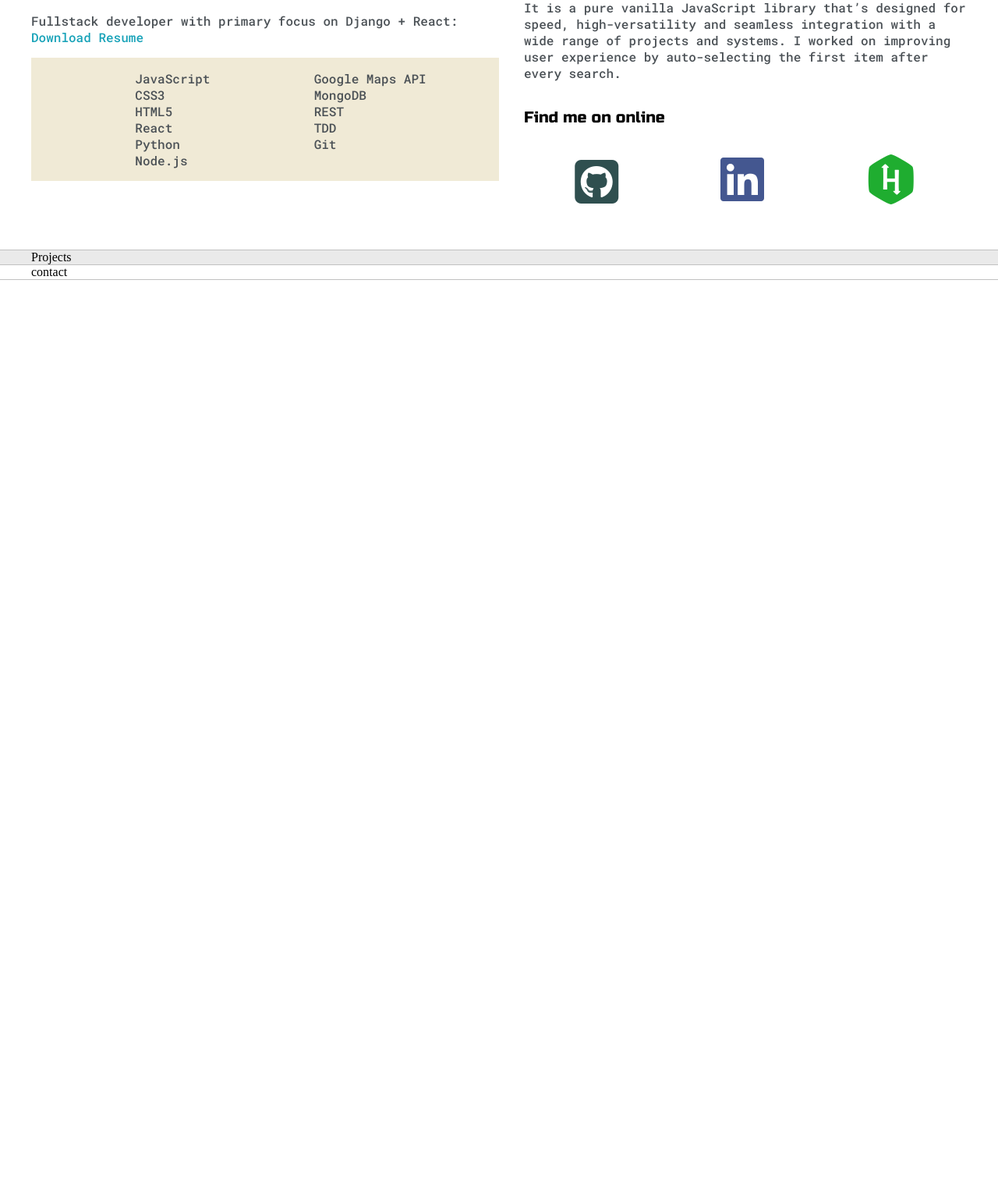
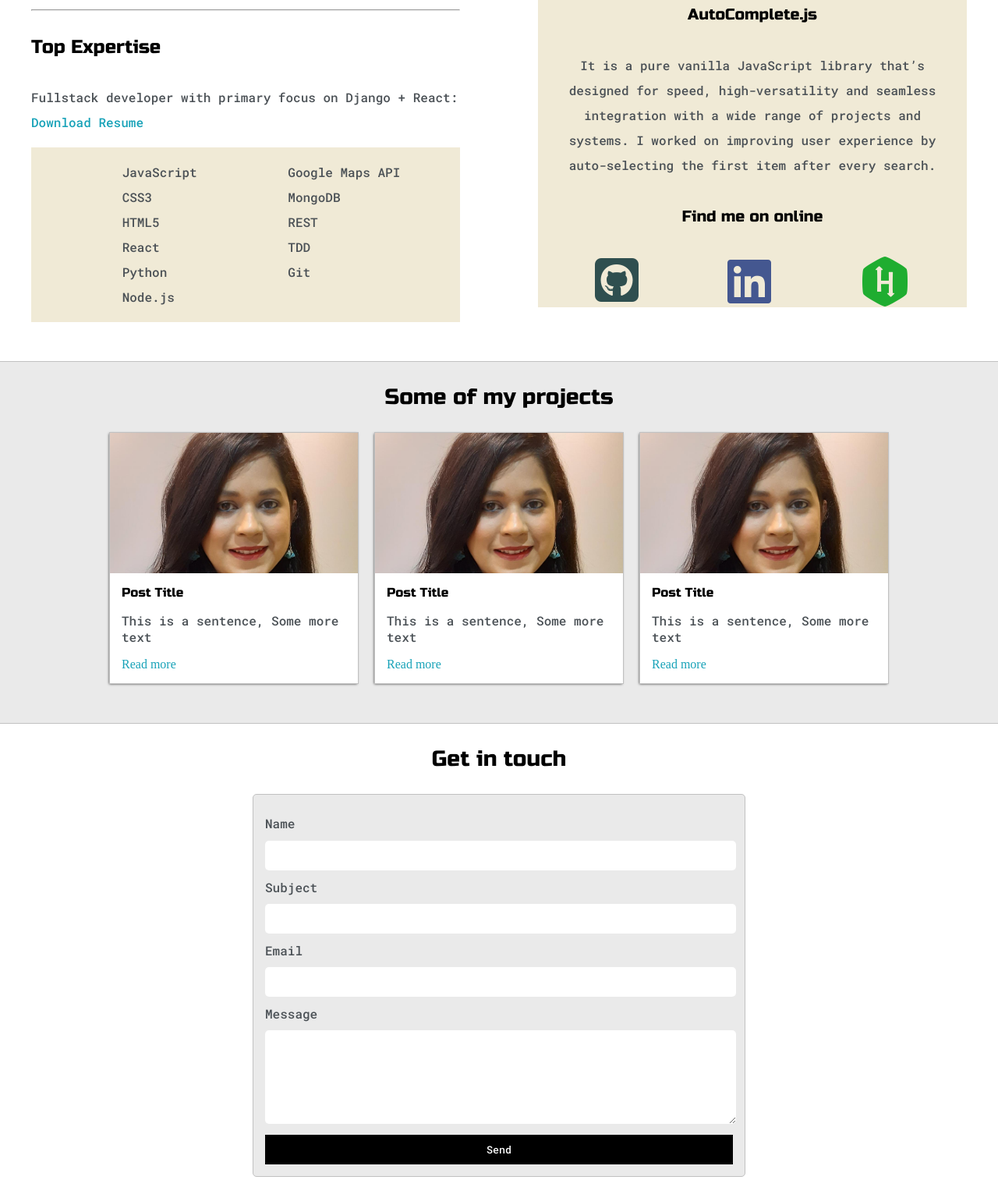
Before and after one commit to sabina-rohman/portfolio, a plain HTML site: page index.html in a window 1280 px wide. Shown: the part 989-2502 px from the top of the page at 78% size. Before the commit the page ends 1348 px from the top, so only its background shows below. Drawn offline with Linux system fonts and the light colour scheme.

Commit message:
UI Theme toggle

```diff
--- /dev/null
+++ b/blue.css
@@ -0,0 +1,15 @@
+:root{
+    --mainColor: #152020;
+    --secondaryColor: #192734;
+
+    --borderColor:#164056;
+
+    --mainText: #fff;
+    --secondaryText: #eeeeee;
+
+    --themeDotBorder: #fff;
+    --previewBg: rgb(25, 39, 52, 0.8);
+    --previewShadow: #111921;
+
+    --buttonnColor: #17a2b8;
+}
--- a/default.css
+++ b/default.css
@@ -10,11 +10,17 @@
     --themeDotBorder: #24292e;
     --previewBg: rgb(251, 249, 243, 0.8);
     --previewShadow: #f0ead6;
+
+    --buttonnColor: black;
 }
 
 html, body{
    padding: 0;
    margin: 0;
+}
+
+body *{
+    transition: 0.3s;
 }
 
 h1, h2, h3, h4, h5, h6, strong{
@@ -95,6 +101,10 @@ h6 {font-size: 16px;}
     justify-content: space-between;
     align-items: center;
     background-color: var(--mainColor);
+}
+
+#navigation a{
+    color: var(--mainText);
 }
 
 .dots-wrapper{
@@ -191,7 +201,7 @@ h6 {font-size: 16px;}
 }
 
 #purple-mode{
-    background-color: #7E4C74;
+    background-color: #d790c9;
 }
 
 #settings-note{
@@ -264,15 +274,24 @@ h6 {font-size: 16px;}
     grid-template-columns: repeat(auto-fit, minmax(320px, 1fr));
     padding-top: 50px;
     padding-bottom: 50px;
+    line-height: 2em;
+    gap:100px;
 }
 
 .social-links{
-    display: flex;
-    justify-content: end;
+    /* display: flex;
+    margin-left: 2em;  */
+    display: grid;
     align-content: center;
-    margin-left: 2em;
+    text-align: center;
 }
 
+#expe{
+    background-color: var(--previewShadow);
+    padding-left: 1em;
+    padding-right: 1em;
+    line-height: 2em;;
+}
 /* SOCIAL ICONS  ENDS*/
 #social-icons {
     display: flex;
@@ -288,6 +307,7 @@ h6 {font-size: 16px;}
     font-size: 4em;
     color: darkslategray;
   }
+
 
   #linkedin-icon {
     /* position: fixed; */
@@ -307,6 +327,82 @@ h6 {font-size: 16px;}
     color: #1fad30;
   }
 /* SOCIAL ICONS  ENDS*/
+
+.post-wrapper{
+    display: grid;
+    grid-template-columns: repeat(auto-fit, 320px);
+    gap: 20px;
+    justify-content: center;
+    padding-bottom: 50px;
+}
+
+.post{
+    border: 1px solid var(--borderColor);
+    -webkit-box-shadow: -1px 1px 3px -1px rgba(0,0,0,0.75);
+    -moz-box-shadow: -1px 1px 3px -1px rgba(0,0,0,0.75);
+    box-shadow: -1px 1px 3px -1px rgba(0,0,0,0.75);
+}
+
+.thumbnail{
+    width: 100%;
+    height: 180px;
+    display: block;
+    object-fit: cover;
+}
+
+.post-preview{
+    background-color: #fff;
+    padding: 15px;
+}
+
+.post-title{
+    color: black;
+    margin: 0;
+}
+
+.post-intro{
+    color: #4b5156;
+    font-size: 16px;
+}
+
+#contact-form{
+    display: block;
+    max-width: 600px;
+    margin: 0 auto;
+    border: 1px solid var(--borderColor);
+    padding: 15px;
+    border-radius: 5px;
+    background-color: var(--mainColor);
+    margin-bottom: 50px;
+}
+
+#contact-form label{
+    line-height: 2.7em;
+}
+
+#contact-form textarea{
+    min-height: 100px;
+    font-size: 14px;
+}
+
+.input-field{
+    width: 100%;
+    padding-top: 10px;
+    padding-bottom: 10px;
+    background-color: var(--secondaryColor);
+    border-radius: 5px;
+    border: none;
+}
+
+#submit-btn{
+    margin-top: 10px;
+    width: 100%;
+    padding-top: 10px;
+    padding-bottom: 10px;
+    color: #fff;
+    background-color: var(--buttonnColor);
+    border: none;
+}
 
 @media screen and (max-width: 1200px){
     .main-container{
--- /dev/null
+++ b/green.css
@@ -0,0 +1,15 @@
+:root{
+    --mainColor: #606B56;
+    --secondaryColor: #515a48;
+
+    --borderColor:#161914;
+
+    --mainText: #fff;
+    --secondaryText: #eeeeee;
+
+    --themeDotBorder: #fff;
+    --previewBg: rgb(81, 90, 72, 0.8);
+    --previewShadow: #2a2f25;
+
+    --buttonnColor: #669966;
+}
--- a/index.html
+++ b/index.html
@@ -10,7 +10,11 @@
     <link href="https://fonts.googleapis.com/css2?family=Roboto+Mono:wght@500&family=Russo+One&display=swap" rel="stylesheet">
     <!-- Font Awesome -->
     <script src="https://kit.fontawesome.com/c2ac0bd41e.js"></script>
+
+    <!-- Custom CSS -->
     <link rel="stylesheet" href="default.css">
+    <link id="theme-style" rel="stylesheet" href="">
+
 </head>
 <body>
 
@@ -38,10 +42,10 @@
                     <h5 style="text-align: center;line-height: 0;">Personalize Theme</h5>
 
                     <div id="theme-options-wrapper">
-                        <div id="light-mode" class="theme-dot"></div>
-                        <div id="blue-mode" class="theme-dot"></div>
-                        <div id="green-mode" class="theme-dot"></div>
-                        <div id="purple-mode" class="theme-dot"></div>
+                        <div data-mode="light" id="light-mode" class="theme-dot"></div>
+                        <div data-mode="blue" id="blue-mode" class="theme-dot"></div>
+                        <div data-mode="green" id="green-mode" class="theme-dot"></div>
+                        <div data-mode="purple" id="purple-mode" class="theme-dot"></div>
                     </div>
 
                     <p id="settings-note">"Theme options will be saved for<br> your next visit</p>
@@ -110,8 +114,9 @@
 
                 <div class="social-links">
                     <!-- CHECK -->
+                    <div id="expe">
                     <div class="container">
-                        <h4>Experience</h2>
+                        <h4>Open Source Contribution</h2>
                         <div class="mozilla">
                             <h5>Mozilla Treeherder</h3>
                             <p>It is a reporting dashboard for Mozilla check-ins. I fixed bugs and helped convert
@@ -134,6 +139,7 @@
                                 <a id="hackerrank-icon" href="https://www.hackerrank.com/srb_london" target="_blank"><i class="fab fa-hackerrank"></i></a>
                             </div>
                         </div>
+                    </div>
                      </div>
                     <!-- CHECK -->
                 </div>
@@ -144,15 +150,73 @@
 
     <section class="s1">
         <div class="main-container">
-            Projects
+            <h3 style="text-align: center;">Some of my projects</h3>
+            <div class="post-wrapper">
+                <div>
+                    <div class="post">
+                        <img class="thumbnail" src="./images/portfolio-pic.jpg" alt="">
+                        <div class="post-preview">
+                            <h6 class="post-title">Post Title</h6>
+                            <p class="post-intro">This is a sentence,
+                                Some more text
+                            </p>
+                            <a href="#">Read more</a>
+                        </div>
+                    </div>
+                </div>
+
+                <div>
+                    <div class="post">
+                        <img class="thumbnail" src="./images/portfolio-pic.jpg" alt="">
+                        <div class="post-preview">
+                            <h6 class="post-title">Post Title</h6>
+                            <p class="post-intro">This is a sentence,
+                                Some more text
+                            </p>
+                            <a href="post.html">Read more</a>
+                        </div>
+                    </div>
+                </div>
+
+                <div>
+                    <div class="post">
+                        <img class="thumbnail" src="./images/portfolio-pic.jpg" alt="">
+                        <div class="post-preview">
+                            <h6 class="post-title">Post Title</h6>
+                            <p class="post-intro">This is a sentence,
+                                Some more text
+                            </p>
+                            <a href="#">Read more</a>
+                        </div>
+                    </div>
+                </div>
+
+            </div>
         </div>
     </section>
 
     <section class="s2">
         <div class="main-container">
-            contact
+            <h3 style="text-align: center;">Get in touch</h3>
+
+            <form id="contact-form" action="">
+                <label>Name</label>
+                <input  class="input-field" type="text" name="name">
+
+                <label>Subject</label>
+                <input  class="input-field" type="text" name="subject">
+
+                <label>Email</label>
+                <input  class="input-field" type="text" name="email">
+
+                <label>Message</label>
+                <textarea  class="input-field"  name="message"></textarea>
+
+                <input id="submit-btn" type="submit" value="Send">
+            </form>
         </div>
     </section>
 
+    <script src="script.js" type="text/javascript"></script>
 </body>
 </html>
--- /dev/null
+++ b/purple.css
@@ -0,0 +1,18 @@
+:root{
+    /* --mainColor: #46344E; */
+    --mainColor: #D2A3A9;
+    /* --secondaryColor: #382a3f; */
+    --secondaryColor: #EBC3C1;
+
+    --borderColor:#1d1520;
+
+    /* --mainText: #fff; */
+    --mainText: #AF6E4E;
+    --secondaryText: #836953;
+
+    --themeDotBorder: #fff;
+    --previewBg: rgba(201, 187, 206, 0.8);
+    --previewShadow: #dbb5e9;
+
+    --buttonnColor: #d790c9;
+}
--- /dev/null
+++ b/script.js
@@ -0,0 +1,37 @@
+let themeDots = document.getElementsByClassName('theme-dot');
+
+let theme = localStorage.getItem('theme');
+
+if(theme == null){
+    setTheme('light');
+}else{
+    setTheme(theme);
+}
+
+for(var i = 0; i < themeDots.length; i++){
+    themeDots[i].addEventListener("click", function(){
+        let mode = this.dataset.mode;
+        console.log("Option clicked:", mode);
+        setTheme(mode);
+    })
+}
+
+function setTheme(mode){
+    if(mode == 'light'){
+        document.getElementById('theme-style').href = 'default.css'
+    }
+
+    if(mode == 'blue'){
+        document.getElementById('theme-style').href = 'blue.css'
+    }
+
+    if(mode == 'green'){
+        document.getElementById('theme-style').href = 'green.css'
+    }
+
+    if(mode == 'purple'){
+        document.getElementById('theme-style').href = 'purple.css'
+    }
+
+    localStorage.setItem('theme', mode);
+}
```
Also changed, not shown: post.html (added, +34 -0 lines).
